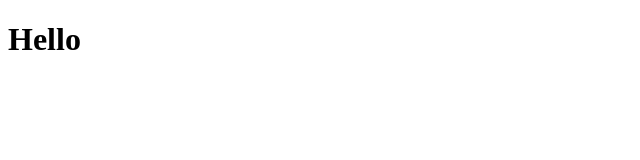
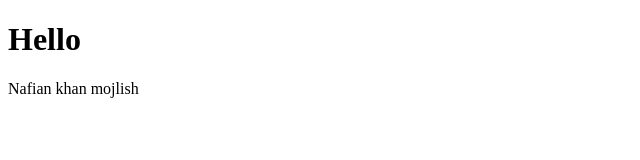
Before and after one commit to Nafian06/test, a plain HTML site: page index.html in a window 1280 px wide. Shown: the whole page, without its empty margins (0-640 px from the left). Drawn offline with Linux system fonts and the light colour scheme.

Commit message:
something

```diff
--- a/index.html
+++ b/index.html
@@ -7,5 +7,6 @@
 </head>
 <body>
     <h1>Hello</h1>
+    <p>Nafian khan mojlish</p>
 </body>
 </html>
```
